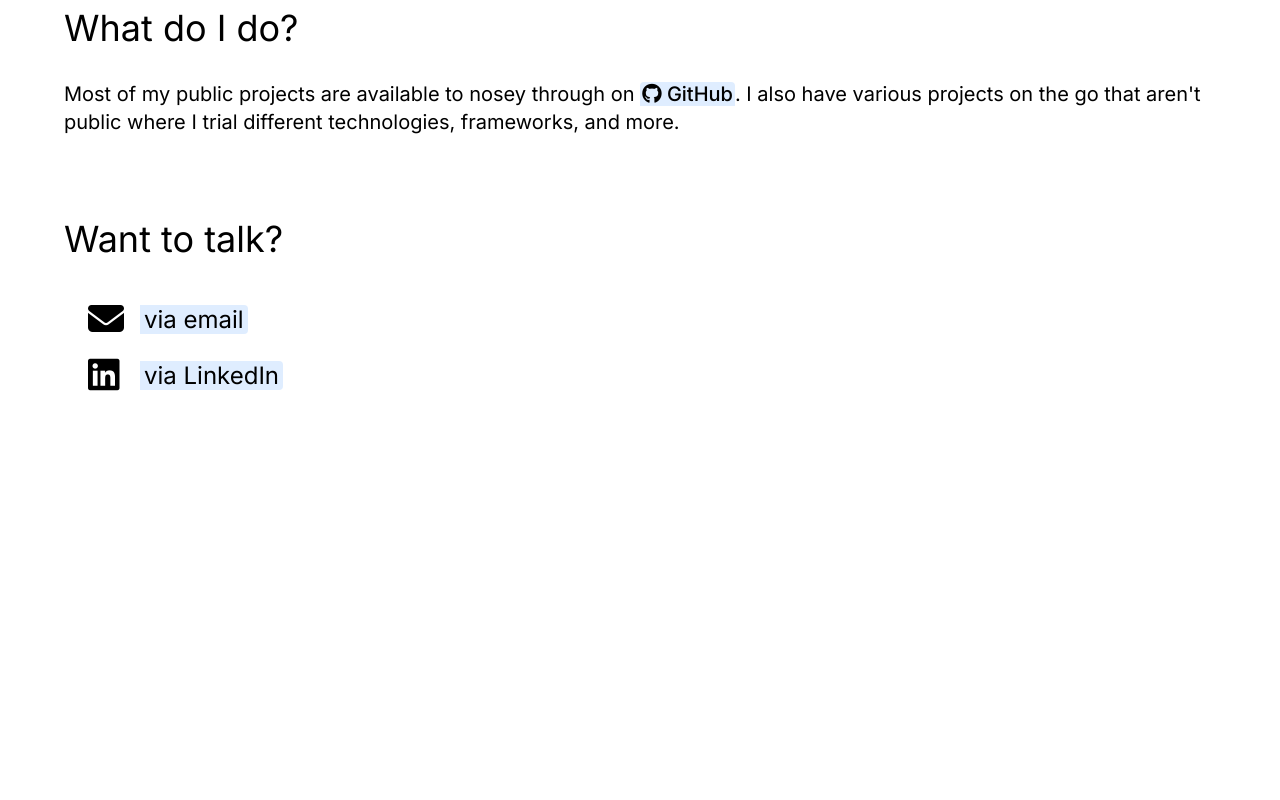
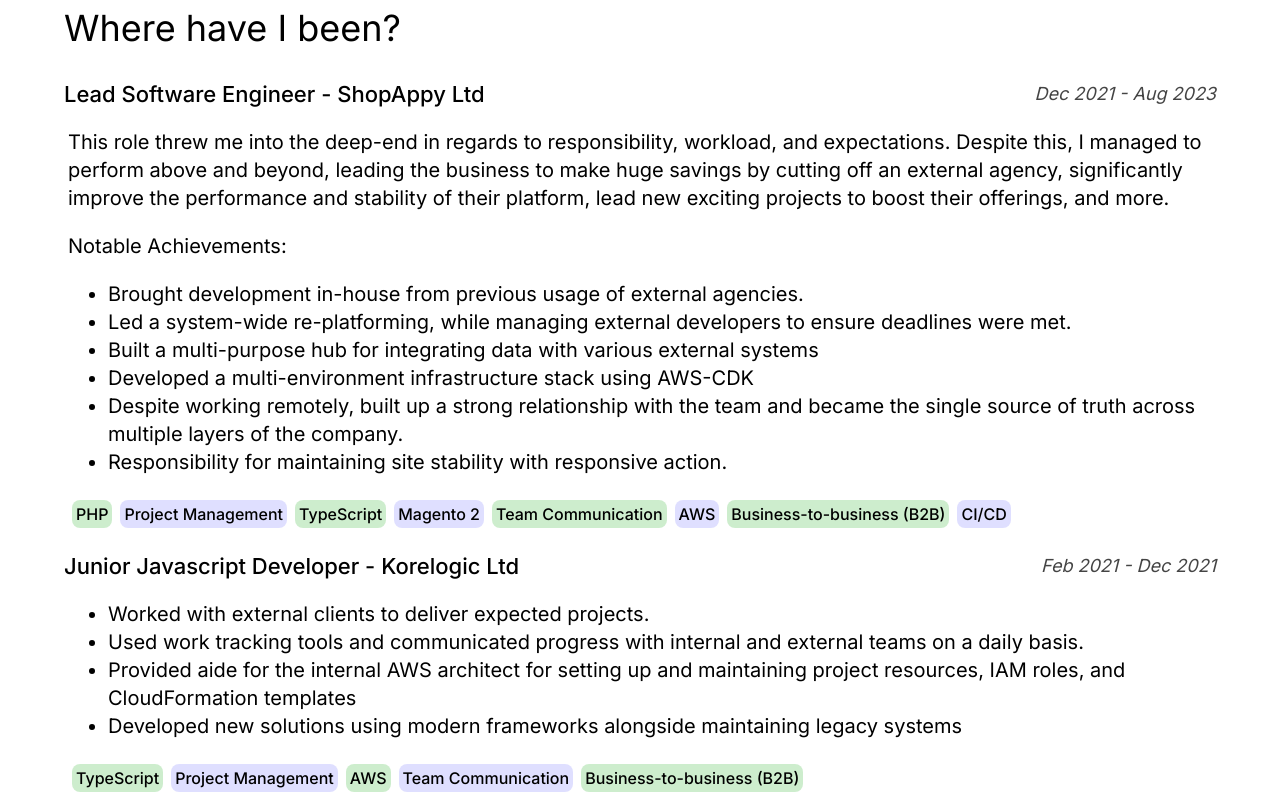
Before and after one commit to OliverBeckwith/oliverbeckwith.github.io, a React (Vite) app: page / in a window 1280 px wide. Shown: the part 900-1700 px from the top of the page. Before the commit the page ends 1319 px from the top, so only its background shows below. Built offline with nearby package versions, Linux system fonts and the light colour scheme.

Commit message:
Add Experience section to replace Projects

```diff
--- a/src/App.tsx
+++ b/src/App.tsx
@@ -14,7 +14,8 @@
         <ContentContainer>
           <Header />
           <About />
-          <Projects />
+          <Experience />
+          {/* <Projects /> */}
           <Contact />
         </ContentContainer>
       </PageContainer>
--- /dev/null
+++ b/src/components/Experience/experiences/Korelogic.tsx
@@ -0,0 +1,47 @@
+import { SectionContent } from "../../common.css";
+import {
+  ExperienceHeaderRow,
+  ExperienceTitle,
+  ExperienceDates,
+  ExperienceDescription,
+  SkillRow,
+  SkillPill,
+} from "../styles.css";
+
+export const Korelogic = () => {
+  return (
+    <SectionContent>
+      <ExperienceHeaderRow>
+        <ExperienceTitle>
+          Junior Javascript Developer - Korelogic Ltd
+        </ExperienceTitle>
+        <ExperienceDates>Feb 2021 - Dec 2021</ExperienceDates>
+      </ExperienceHeaderRow>
+      <ExperienceDescription>
+        <ul>
+          <li>Worked with external clients to deliver expected projects.</li>
+          <li>
+            Used work tracking tools and communicated progress with internal and
+            external teams on a daily basis.
+          </li>
+          <li>
+            Provided aide for the internal AWS architect for setting up and
+            maintaining project resources, IAM roles, and CloudFormation
+            templates
+          </li>
+          <li>
+            Developed new solutions using modern frameworks alongside
+            maintaining legacy systems
+          </li>
+        </ul>
+        <SkillRow>
+          <SkillPill>TypeScript</SkillPill>
+          <SkillPill>Project Management</SkillPill>
+          <SkillPill>AWS</SkillPill>
+          <SkillPill>Team Communication</SkillPill>
+          <SkillPill>Business-to-business (B2B)</SkillPill>
+        </SkillRow>
+      </ExperienceDescription>
+    </SectionContent>
+  );
+};
--- /dev/null
+++ b/src/components/Experience/experiences/ShopAppy.tsx
@@ -0,0 +1,67 @@
+import { SectionContent } from "../../common.css";
+import {
+  ExperienceHeaderRow,
+  ExperienceTitle,
+  ExperienceDates,
+  ExperienceDescription,
+  SkillRow,
+  SkillPill,
+} from "../styles.css";
+
+export const ShopAppy = () => {
+  return (
+    <SectionContent>
+      <ExperienceHeaderRow>
+        <ExperienceTitle>Lead Software Engineer - ShopAppy Ltd</ExperienceTitle>
+        <ExperienceDates>Dec 2021 - Aug 2023</ExperienceDates>
+      </ExperienceHeaderRow>
+      <ExperienceDescription>
+        <p>
+          This role threw me into the deep-end in regards to responsibility,
+          workload, and expectations. Despite this, I managed to perform above
+          and beyond, leading the business to make huge savings by cutting off
+          an external agency, significantly improve the performance and
+          stability of their platform, lead new exciting projects to boost their
+          offerings, and more.
+        </p>
+        Notable Achievements:
+        <ul>
+          <li>
+            Brought development in-house from previous usage of external
+            agencies.
+          </li>
+          <li>
+            Led a system-wide re-platforming, while managing external developers
+            to ensure deadlines were met.
+          </li>
+          <li>
+            Built a multi-purpose hub for integrating data with various external
+            systems
+          </li>
+          <li>
+            Developed a multi-environment infrastructure stack using AWS-CDK
+          </li>
+          <li>
+            Despite working remotely, built up a strong relationship with the
+            team and became the single source of truth across multiple layers of
+            the company.
+          </li>
+          <li>
+            Responsibility for maintaining site stability with responsive
+            action.
+          </li>
+        </ul>
+        <SkillRow>
+          <SkillPill>PHP</SkillPill>
+          <SkillPill>Project Management</SkillPill>
+          <SkillPill>TypeScript</SkillPill>
+          <SkillPill>Magento 2</SkillPill>
+          <SkillPill>Team Communication</SkillPill>
+          <SkillPill>AWS</SkillPill>
+          <SkillPill>Business-to-business (B2B)</SkillPill>
+          <SkillPill>CI/CD</SkillPill>
+        </SkillRow>
+      </ExperienceDescription>
+    </SectionContent>
+  );
+};
--- /dev/null
+++ b/src/components/Experience/index.tsx
@@ -0,0 +1,26 @@
+import {
+  SectionContainer,
+  SectionContent,
+  SectionHeader,
+  Link,
+} from "../common.css";
+import { Korelogic } from "./experiences/Korelogic";
+import { ShopAppy } from "./experiences/ShopAppy";
+import {
+  ExperienceHeaderRow,
+  ExperienceDates,
+  ExperienceDescription,
+  ExperienceTitle,
+  SkillRow,
+  SkillPill,
+} from "./styles.css";
+
+export const Experience = () => {
+  return (
+    <SectionContainer>
+      <SectionHeader>Where have I been?</SectionHeader>
+      <ShopAppy />
+      <Korelogic />
+    </SectionContainer>
+  );
+};
--- /dev/null
+++ b/src/components/Experience/styles.css.ts
@@ -0,0 +1,79 @@
+import styled, { css } from "styled-components";
+import { device } from "../../utils/media";
+import { theme } from "../common.css";
+
+export const ExperienceHeaderRow = styled.div`
+  width: 100%;
+  display: flex;
+  flex-direction: column;
+  margin-bottom: 8px;
+  ${device.tablet} {
+    flex-direction: row;
+    align-items: center;
+    justify-content: space-between;
+  }
+`;
+
+export const ExperienceTitle = styled.h3`
+  font-weight: 500;
+  font-size: 18px;
+  margin: 0;
+
+  ${device.laptop} {
+    font-size: 22px;
+  }
+`;
+
+export const ExperienceDates = styled.div`
+  float: right;
+  font-style: italic;
+  font-size: 14px;
+  color: ${theme.colours.darkgrey.foreground};
+  ${device.laptop} {
+    font-size: 18px;
+  }
+`;
+
+export const ExperienceDescription = styled.div`
+  width: 100%;
+  text-align: left;
+
+  ${device.laptop} {
+    padding-left: 4px;
+    width: calc(100% - 4px);
+  }
+`;
+
+export const SkillRow = styled.div`
+  display: flex;
+  flex-flow: row wrap;
+  justify-content: center;
+  ${device.tablet} {
+    justify-content: flex-start;
+  }
+`;
+
+export const SkillPill = styled.div<{ colour?: keyof typeof theme.colours }>`
+  padding: 0 2px;
+  margin: 4px;
+  border-radius: 8px;
+  font-weight: 500;
+  font-size: 14px;
+
+  ${device.laptop} {
+    padding: 0 4px;
+    font-size: 16px;
+  }
+
+  ${(props) =>
+    props.colour
+      ? css`
+          background-color: ${theme.colours[props.colour].background};
+        `
+      : css`
+          background-color: ${theme.colours.blue.background};
+          &:nth-child(odd) {
+            background-color: ${theme.colours.green.background};
+          }
+        `}
+`;
```
